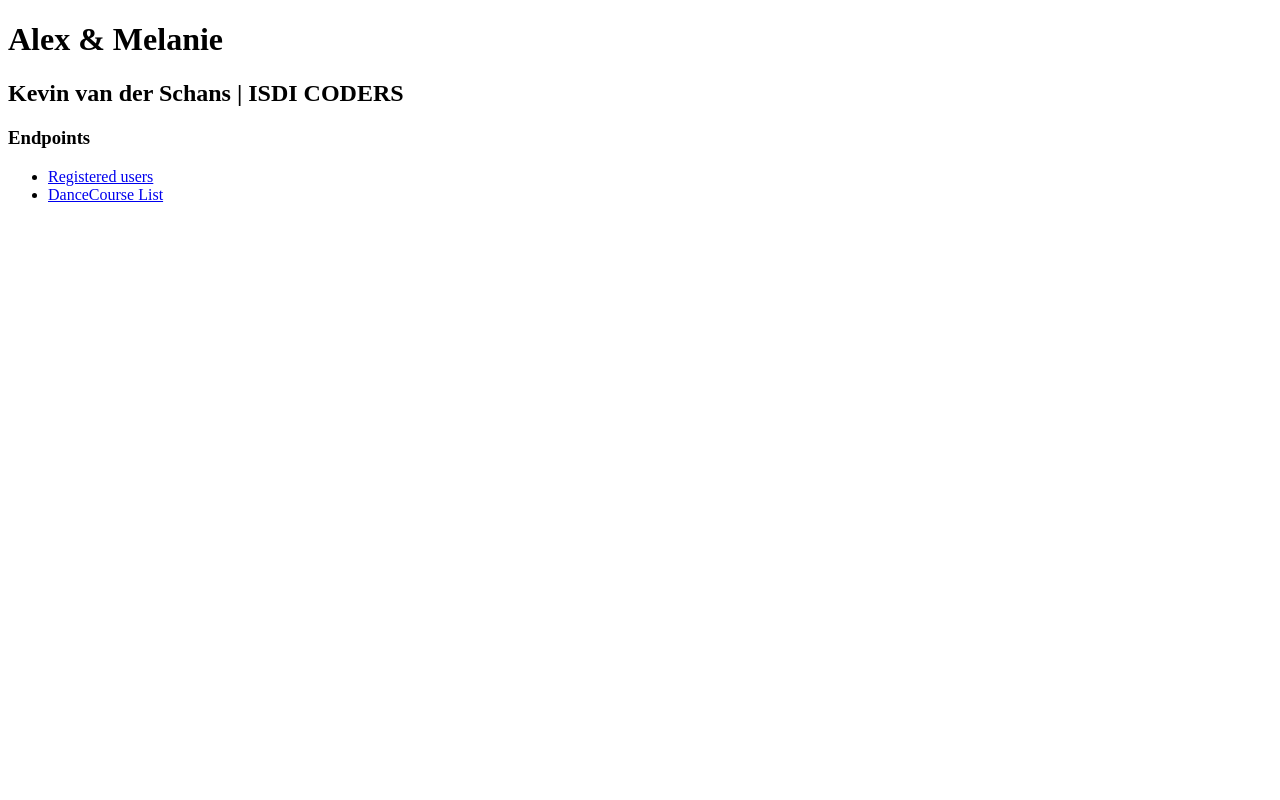
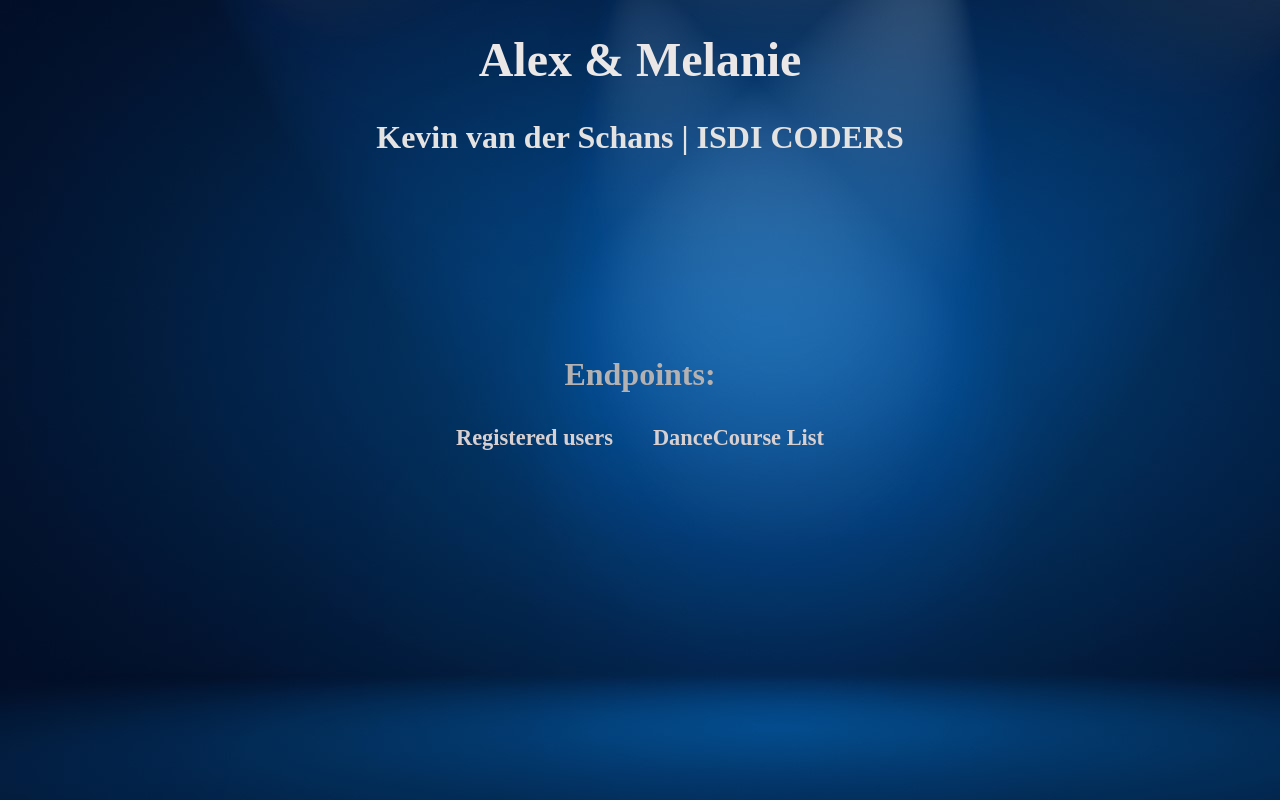
Before and after one commit to KevinVanDerSchans/2023-04-Kevin-Schans-Final-Project-ISDI-Coders-Back, a website: page public/index.html in a window 1280 px wide. Drawn offline with Linux system fonts and the light colour scheme.

Commit message:
Add styles to index.html

```diff
--- a/public/index.html
+++ b/public/index.html
@@ -4,6 +4,7 @@
   <meta charset="UTF-8">
   <meta name="viewport" content="width=device-width, initial-scale=1.0">
   <link rel="shortcut icon" href="/favicon.ico" type="image/x-icon">
+  <link rel="stylesheet" href="main.css">
   <title>Alex & Melanie | Back-end</title>
 </head>
 <body>
@@ -15,7 +16,7 @@
 
   <main>
     <section>
-      <h3>Endpoints</h3>
+      <h3>Endpoints:</h3>
       <ul>
         <li>
           <a href="./user">Registered users</a>
--- /dev/null
+++ b/public/main.css
@@ -0,0 +1,41 @@
+body {
+  background-image: url("/public/background.render.jpg");
+  background-repeat: none;
+}
+
+h1 {
+  color: rgb(235, 231, 231);
+  text-align: center;
+  font-size: 3rem;
+}
+
+h2 {
+  color: rgb(229, 226, 226);
+  text-align: center;
+  font-size: 2rem;
+}
+
+h3 {
+  margin-top: 200px;
+  color: rgb(181, 177, 177);
+  text-align: center;
+  font-size: 2rem;
+}
+
+ul {
+  justify-content: center;
+  display: flex;
+  list-style: none;
+  font-size: 1.4rem;
+}
+
+li {
+  padding-right: 40px;
+}
+
+a {
+  text-align: center;
+  text-decoration: none;
+  color: rgb(216, 208, 208);
+  font-weight: 800;
+}
```
Also changed, not shown: public/background.render.jpg (added).
